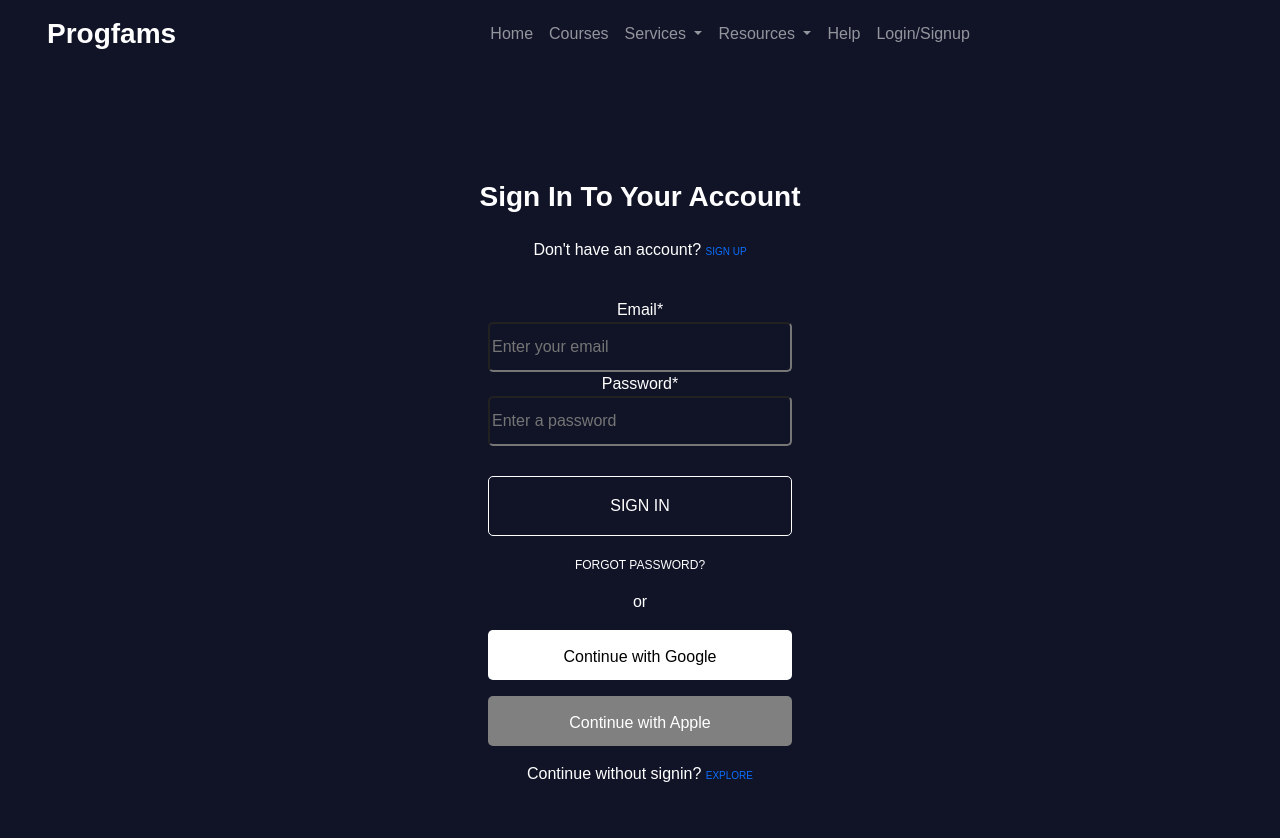
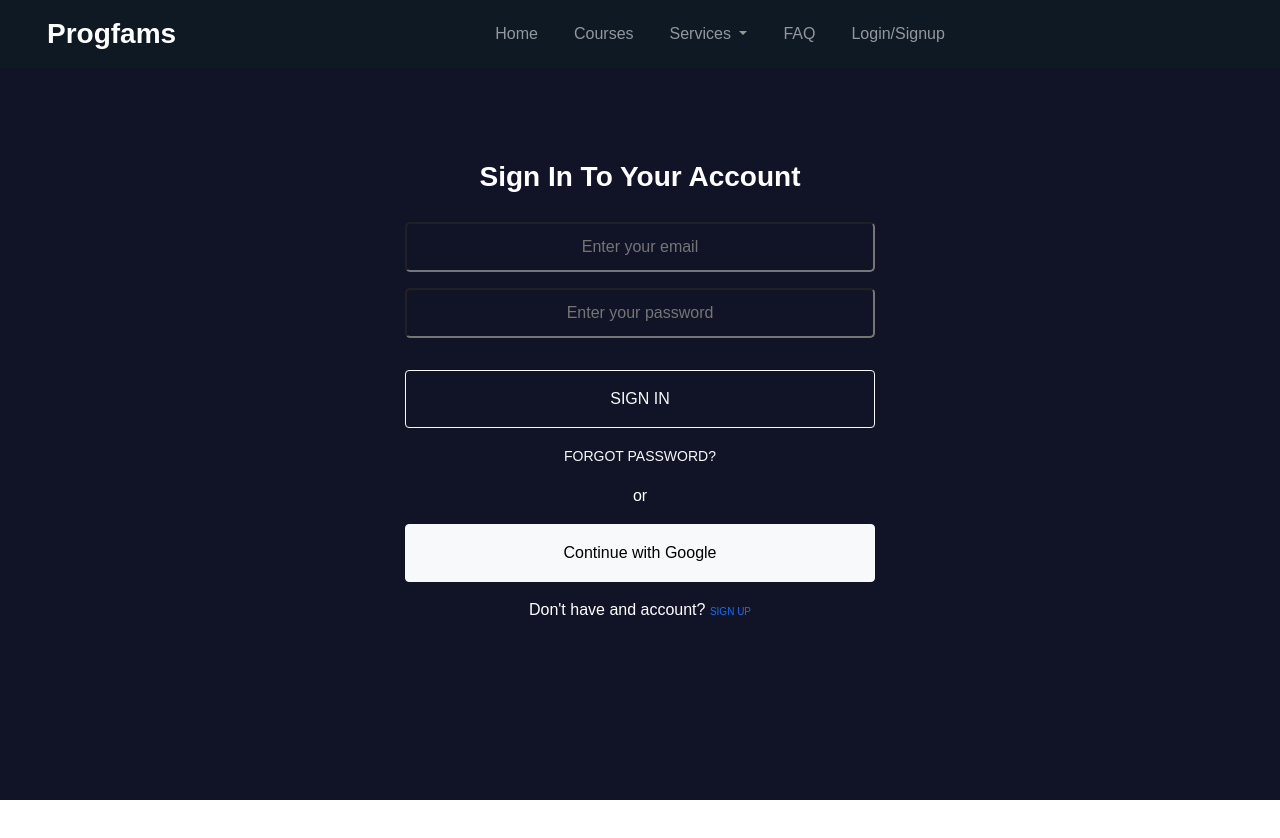
Before and after one commit to Anneytah/Progfams-App, a plain HTML site: page login.html in a window 1280 px wide. After the commit the page ends 800 px from the top, so only its background shows below. Drawn offline with Linux system fonts and the light colour scheme.

Commit message:
application cleanup

```diff
--- a/index.css
+++ b/index.css
@@ -271,6 +271,10 @@ p {
   text-align: center;
   padding-top: 20px;
 }
+
+.nav-spacing {
+  margin-right: 20px !important;
+}
 .hub {
   background-color: #999;
   border-radius: 10px;
@@ -315,26 +319,18 @@ p {
 .app2 {
   text-decoration: none;
 }
-.log {
+.auth-wrapper {
   background-color: rgb(17, 20, 39);
   color: white;
   margin: auto;
   text-align: center;
+  height: 100vh;
 }
 form {
   padding: 20px;
   box-sizing: border-box;
 }
-.count {
-  box-sizing: border-box;
-  padding: 20px;
-  width: 30%;
-  height: 900px;
-  margin: auto;
-}
-.count p {
-  font-size: 16px;
-}
+
 input[type="email"],
 input[type="password"] {
   width: 100%;
@@ -352,15 +348,7 @@ input[type="submit"] {
   background-color: rgb(17, 20, 39);
   color: white;
 }
-.continue {
-  width: 100%;
-  height: 50px;
-  background-color: white;
-  border-radius: 5px;
-  color: black;
-  text-decoration: none;
-  padding-top: 15px;
-}
+
 .apple {
   width: 100%;
   height: 50px;
@@ -382,3 +370,7 @@ input[type="submit"] {
 .text-justify {
   text-align: justify;
 }
+
+.text-center {
+  text-align: center;
+}
--- a/login.html
+++ b/login.html
@@ -1,85 +1,138 @@
 <!DOCTYPE html>
 <html lang="en">
   <head>
-    <meta charset="UTF-8">
-    <meta http-equiv="X-UA-Compatible" content="IE=edge">
-    <meta name="viewport" content="width=device-width, initial-scale=1.0">
-    <meta name="description" content="This platform offers you the best online professional mentors suited for learners and online instructors who want to create, market, and sell online courses." />
-    <meta name="keywords" content="Online coding classes, learn web development, coding for beginners, online web coding courses">
-    <title> Progfams.com| Online Coding Platform </title>
-    <link rel="stylesheet" href="bootstrap-5/css/bootstrap.min.css">
-    <link rel="stylesheet" href="font-awesome-4.7.0/css/font-awesome.css">
-    <link rel="stylesheet" href="index.css">
+    <meta charset="UTF-8" />
+    <meta http-equiv="X-UA-Compatible" content="IE=edge" />
+    <meta name="viewport" content="width=device-width, initial-scale=1.0" />
+    <meta
+      name="description"
+      content="This platform offers you the best online professional mentors suited for learners and online instructors who want to create, market, and sell online courses."
+    />
+    <meta
+      name="keywords"
+      content="Online coding classes, learn web development, coding for beginners, online web coding courses"
+    />
+    <title>Progfams.com| Online Coding Platform</title>
+    <link rel="stylesheet" href="bootstrap-5/css/bootstrap.min.css" />
+    <link rel="stylesheet" href="font-awesome-4.7.0/css/font-awesome.css" />
+    <link rel="stylesheet" href="index.css" />
   </head>
   <body>
-    <nav class="navbar navbar-expand-sm  navbar-dark fixed-top" style="background-color: rgb(17, 20, 39);">
+    <nav
+      class="navbar navbar-expand-sm navbar-dark fixed-top"
+      style="background-color: #0e1924"
+    >
       <div class="container-fluid">
-          <a class="navbar-brand" href="#" style="font-weight: bold; padding-left: 35px; font-size: 28px;">Progfams</a>
-          <button class="navbar-toggler" type="button" data-bs-toggle="collapse" data-bs-target="#collapsibleNavbar">
+        <a
+          class="navbar-brand"
+          href="#"
+          style="font-weight: bold; padding-left: 35px; font-size: 28px"
+          >Progfams</a
+        >
+        <button
+          class="navbar-toggler"
+          type="button"
+          data-bs-toggle="collapse"
+          data-bs-target="#collapsibleNavbar"
+        >
           <span class="navbar-toggler-icon"></span>
         </button>
-          <div class="collapse navbar-collapse justify-content-center" id="collapsibleNavbar">
+        <div
+          class="collapse navbar-collapse justify-content-center"
+          id="collapsibleNavbar"
+        >
           <ul class="navbar-nav">
-              <li class="nav-item pr-2">
-                <a class="nav-link mr-5" href="index.html">Home</a>
+            <li class="nav-item nav-spacing">
+              <a class="nav-link" href="/">Home</a>
             </li>
-              <li class="nav-item pr-2">
-                <a class="nav-link mr-5" href="#">Courses</a>
+            <li class="nav-item nav-spacing">
+              <a class="nav-link" href="#">Courses</a>
             </li>
-              <li class="nav-item dropdown pr-2">
-                <a class="nav-link dropdown-toggle" href="#" id="navbarDropdown" role="button" data-bs-toggle="dropdown" aria-expanded="false">
+            <li class="nav-item dropdown nav-spacing">
+              <a
+                class="nav-link dropdown-toggle"
+                href="#"
+                id="navbarDropdown"
+                role="button"
+                data-bs-toggle="dropdown"
+                aria-expanded="false"
+              >
                 Services
               </a>
               <ul class="dropdown-menu" aria-labelledby="navbarDropdown">
-                  <li><a class="dropdown-item" href="#">Progfams Apps</a></li>
-                  <li><a class="dropdown-item" href="#">Progfams Pro</a></li>
-                  <li><a class="dropdown-item" href="#">Payment</a></li>
-                  <li><a class="dropdown-item" href="#">UI Color Picker</a></li>
-                  <li><a class="dropdown-item" href="#">Resume Builder</a></li>
+                <li><a class="dropdown-item" href="#">Trainings</a></li>
+                <li><a class="dropdown-item" href="#">Consulting</a></li>
+                <li><a class="dropdown-item" href="#">Content Creation</a></li>
+                <li><a class="dropdown-item" href="#">Digital Marketing</a></li>
+                <li><a class="dropdown-item" href="#">Web Development</a></li>
               </ul>
             </li>
-              <li class="nav-item dropdown pr-2">
-                <a class="nav-link dropdown-toggle" href="#" id="navbarDropdown" role="button" data-bs-toggle="dropdown" aria-expanded="false">
-                  Resources
-                </a>
-                <ul class="dropdown-menu" aria-labelledby="navbarDropdown">
-                  <li><a class="dropdown-item" href="#">Progfams Apps</a></li>
-                  <li><a class="dropdown-item" href="#">Progfams Pro</a></li>
-                  <li><a class="dropdown-item" href="#">Payment</a></li>
-                  <li><a class="dropdown-item" href="#">UI Color Picker</a></li>
-                  <li><a class="dropdown-item" href="#">Resume Builder</a></li>
-                </ul>
+
+            <li class="nav-item nav-spacing">
+              <a class="nav-link" href="#">FAQ</a>
             </li>
-              <li class="nav-item pr-2">
-                <a class="nav-link" href="#">Help</a>
-              </li>
-              <li class="nav-item pr-2">
-                <a class="nav-link" href="#">Login/Signup</a>
+            <li class="nav-item nav-spacing">
+              <a class="nav-link" href="login.html">Login/Signup</a>
             </li>
           </ul>
         </div>
       </div>
     </nav>
 
-      <div class="log">
-        <div class="count">
-         <h3 style="padding-top: 10rem; font-weight: bold;">Sign In To Your Account</h3>
-         <p style="padding-top: 1rem;">Don't have an account? <a href="" style="font-size: 10px;">SIGN UP</a></p>
+    <div class="container-fluid auth-wrapper">
+      <div class="row">
+        <div class="col-12 col-md-5 mx-auto">
+          <h3 style="padding-top: 10rem; font-weight: bold">
+            Sign In To Your Account
+          </h3>
+        </div>
+      </div>
+      <div class="row">
+        <div class="col-12 col-md-5 mx-auto">
+          <form action="">
+            <div class="form-group mb-3">
+              <input
+                type="email"
+                name="email"
+                placeholder="Enter your email"
+                required
+                class="text-center"
+              />
+            </div>
 
-          <form action="">
-             <label for="">Email*</label>
-             <input type="email" name="" id="" placeholder="Enter your email" required>
-             <label for="">Password*</label>
-             <input type="password" name="" id="" placeholder="Enter a password" required>
-             <input type="submit" value="SIGN IN">
-             <a href="" style="text-decoration: none"><p style="padding-top: 20px; font-size: 12px; color: white;">FORGOT PASSWORD?</p></a>
-             <p>or</p>
-             <a href="" class="continue"><p class="continue">Continue with Google</p></a>
-             <a href="" class="apple"><p class="apple">Continue with Apple</p></a>
-             <p>Continue without signin? <a href="" style="font-size: 10px;">EXPLORE</a></p>
+            <div class="form-group mb-3">
+              <input
+                type="password"
+                name="password"
+                placeholder="Enter your password"
+                required
+                class="text-center"
+              />
+            </div>
 
+            <div>
+              <button class="btn btn-outline-light w-100 py-3 mt-3">
+                SIGN IN
+              </button>
+            </div>
+
+            <div class="text-light w-100 mt-3">
+              <small>FORGOT PASSWORD?</small>
+            </div>
+            <div class="my-3">or</div>
+
+            <div>
+              <button class="btn btn-light w-100 py-3">
+                Continue with Google
+              </button>
+            </div>
+            <div class="mt-3">
+              Don't have and account?
+              <a href="" style="font-size: 10px">SIGN UP</a>
+            </div>
           </form>
         </div>
       </div>
-
+    </div>
   </body>
+</html>
```
Also changed, not shown: index.html (+14 -25 lines). Lines whose indentation alone changed are shown as unchanged.
